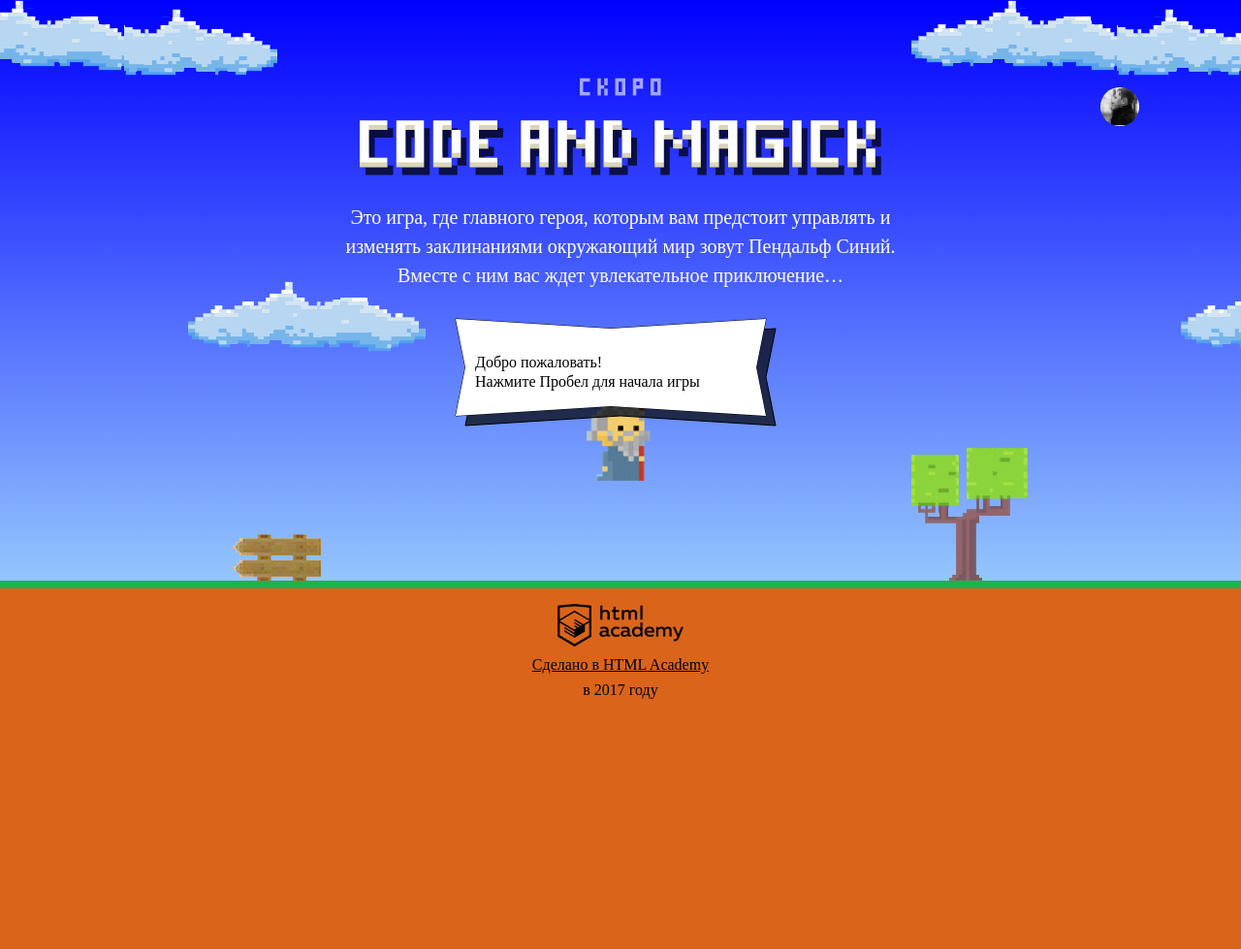
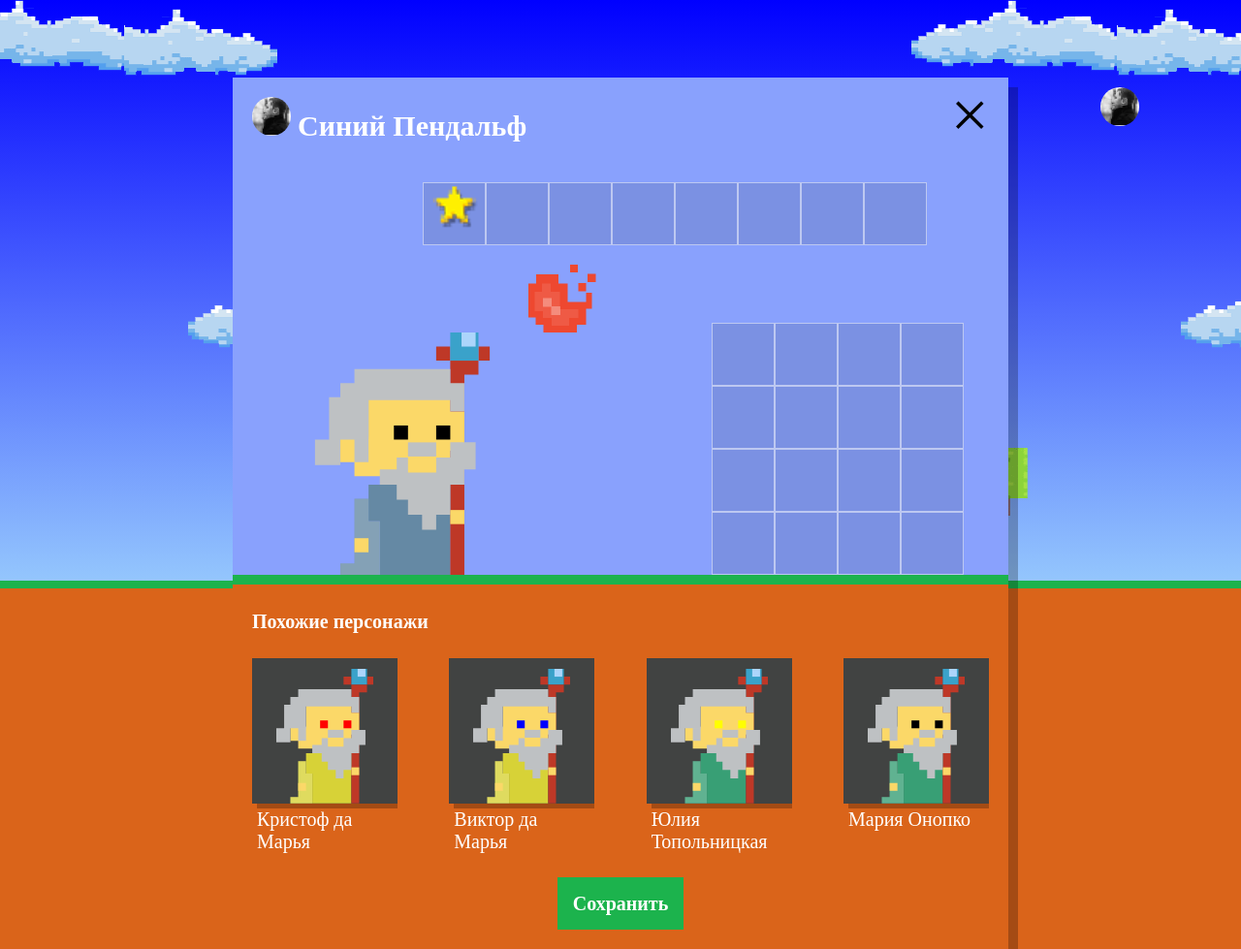
Before and after one commit to hottmillk/185217-code-and-magick-18, a website: page index.html in a window 1280 px wide. Shown: the whole page at 97% size. Before the commit the page ends 800 px from the top, so only its background shows below. Drawn offline with Linux system fonts and the light colour scheme; a web font is replaced by a local one.

Commit message:
DOM учебный проект

```diff
--- a/index.html
+++ b/index.html
@@ -203,6 +203,7 @@
   }
 </script>
 <script src="js/stat.js"></script>
+<script src="js/setup.js"></script>
 <script src="js/game.js"></script>
 
 </body>
--- /dev/null
+++ b/js/setup.js
@@ -0,0 +1,44 @@
+'use strict';
+
+var setupWindow = document.querySelector('.setup');
+var wizardNames = ['Иван', 'Хуан Себастьян', 'Мария', 'Кристоф', 'Виктор', 'Юлия', 'Люпита', 'Вашингтон'];
+var wizardSurnames = ['да Марья', 'Верон', 'Мирабелла', 'Вальц', 'Онопко', 'Топольницкая', 'Нионго', 'Ирвинг'];
+var coatColors = ['rgb(101, 137, 164)', 'rgb(241, 43, 107)', 'rgb(146, 100, 161)', 'rgb(56, 159, 117)', 'rgb(215, 210, 55)', 'rgb(0, 0, 0)'];
+var eyesColor = ['black', 'red', 'blue', 'yellow', 'green'];
+var similarTemplate = document.querySelector('#similar-wizard-template').content;
+var similarWizard = similarTemplate.querySelector('.setup-similar-item');
+var similarList = document.querySelector('.setup-similar-list');
+var fragment = document.createDocumentFragment();
+var wizards = []
+
+setupWindow.classList.remove('hidden');
+
+var generateWizard = function(wizard) {
+  var wizardElement = similarWizard.cloneNode(true);
+  wizardElement.querySelector('.setup-similar-label').textContent = wizard.name + ' ' + wizard.surname;
+  wizardElement.querySelector('.wizard-coat').style.fill = wizard.coatColor;
+  wizardElement.querySelector('.wizard-eyes').style.fill = wizard.eyesColor;
+
+  return wizardElement;
+};
+
+var getRandomValue = function(array) {
+  return Math.floor(Math.random() * array.length);
+};
+
+for (var i = 0; i < 4; i++) {
+  var wizard = {
+    name: wizardNames[getRandomValue(wizardNames)],
+    surname: wizardSurnames[getRandomValue(wizardSurnames)],
+    coatColor: coatColors[getRandomValue(coatColors)],
+    eyesColor: eyesColor[getRandomValue(eyesColor)]
+  };
+
+  wizards[i] = wizard;
+
+  fragment.appendChild(generateWizard(wizards[i]));
+
+};
+
+similarList.appendChild(fragment);
+setupWindow.querySelector('.setup-similar').classList.remove('hidden');
--- a/js/stat.js
+++ b/js/stat.js
@@ -6,7 +6,7 @@ var INITIAL_Y = 245;
 var COLUMN_INDENT = 90;
 var COLUMN_WIDTH = 40;
 var LINE_HEIGHT = 20;
-var MAX_TIME = getMaxValue(times);
+
 
 window.renderStatistics = function (ctx, names, times) {
 
@@ -47,6 +47,7 @@ window.renderStatistics = function (ctx, names, times) {
   };
 
   // Гистограмма
+  var MAX_TIME = getMaxValue(times);
   for (var j = 0; j < times.length; j++) {
     var playerTime = Math.round(times[j]);
     var columnHeight = playerTime * HISTOGRAM_HEIGHT / (MAX_TIME - 0);
```
